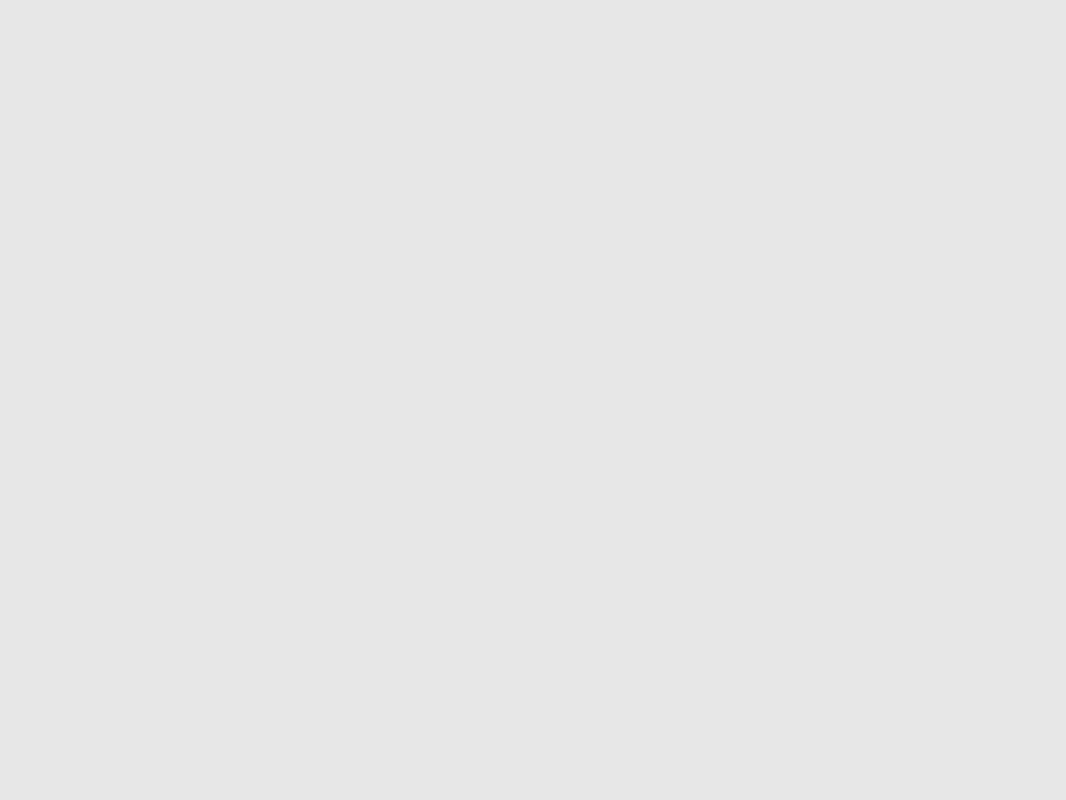
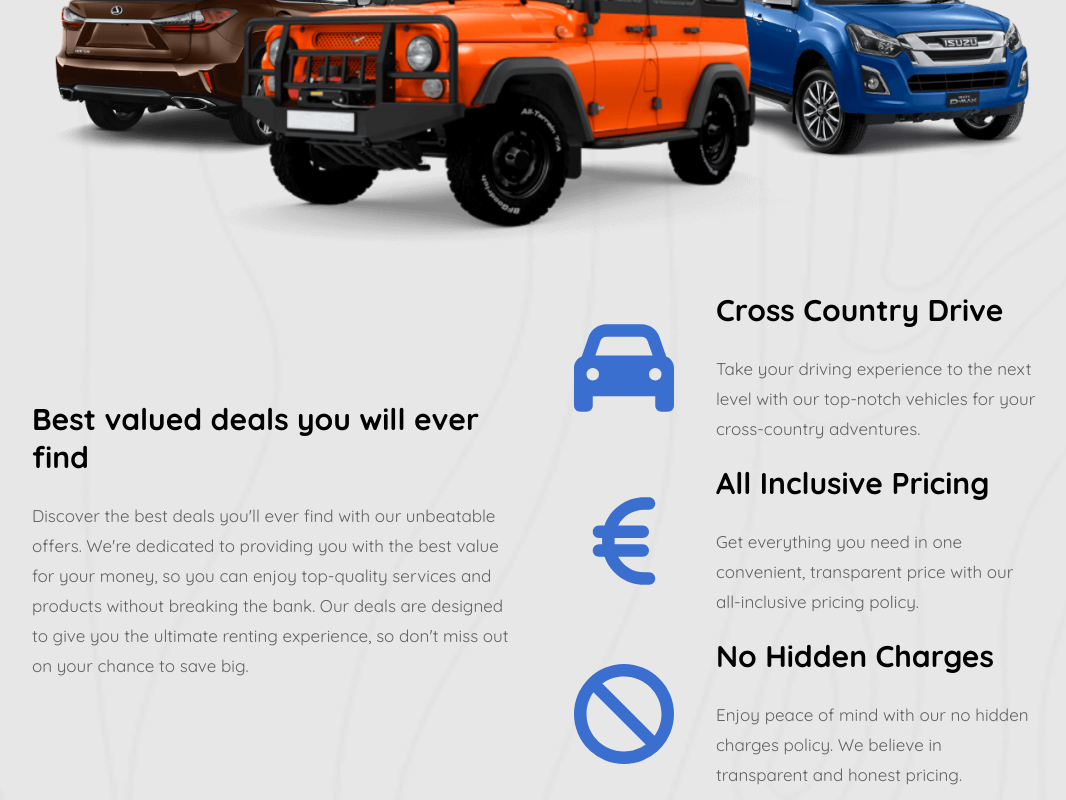
Before and after one commit to aldask/car-rental, a React (Create React App) app: page / in a window 1280 px wide. Shown: the part 2297-3097 px from the top of the page, without its empty margins (101-1167 px from the left). Before the commit the page ends 1969 px from the top, so only its background shows below. Built offline with nearby package versions, Linux system fonts and the light colour scheme.

Commit message:
Finished banner

```diff
--- a/src/App.css
+++ b/src/App.css
@@ -547,49 +547,61 @@ button.pressedCar {
 
 /* Banner section */
 
+
+.banner {
+  background-image: url("../src/images/bookingBC.png");
+  background-position: -225px 255px;
+  background-repeat: no-repeat;
+  background-size: cover;
+}
 .bannerBox {
   display: flex;
   flex-direction: column;
   align-items: center;
   justify-content: center;
-  margin-top: 8rem;
-  margin: 140px 250px;
-  margin-bottom: 150px;
+  margin-top: 10rem;
 }
 .whyChoose {
   display: flex;
   flex-direction: row;
   justify-content: space-between;
   align-items: center;
-  width: 90%;
+  width: 100%;
   gap: 50px;
 }
 .boxSide1 {
   display: flex;
   flex-direction: column;
-  width: 50%
+  width: 50%;
+  align-items: left;
 }
 .boxSide2 {
   display: flex;
   flex-direction: column;
-  width: 50%
+  width: 50%;
 }
 .insideBox {
   display: flex;
-  flex-direction: row;
   align-items: center;
   justify-content: space-evenly;
+  gap: 2rem;
   margin: 10px;
-  gap: 2rem;
+}
+.icons {
+  font-size: 100px;
+  color: rgb(59, 111, 207);
+  display: flex;
+  align-items: flex-start;
+  width: 100px;
+  height: 100px;
 }
 .insideBoxInside {
   display: flex;
   flex-direction: column;
-}
-.icons {
-  font-size: 100px;
-  color: rgb(59, 111, 207);
-  width: 75px;
+  align-items: flex-start;
+  justify-content: center;
+  margin-left: 10px;
+  flex: 1;
 }
 
 /* Reviews */
--- a/src/components/Banner.tsx
+++ b/src/components/Banner.tsx
@@ -1,42 +1,58 @@
-import { FontAwesomeIcon } from '@fortawesome/react-fontawesome';
-import { faCar, faEuroSign, faBan } from '@fortawesome/free-solid-svg-icons';
-import bannerPic from '../images/bannerPic.png'
+import { FontAwesomeIcon } from "@fortawesome/react-fontawesome";
+import { faCar, faEuroSign, faBan } from "@fortawesome/free-solid-svg-icons";
+import bannerPic from "../images/bannerPic.png";
 
 function Banner() {
   return (
     <>
-      <section className='bannerBox'>
-        <img src={bannerPic} alt='bannerPic'></img>
-        <div className='whyChoose'>
-          <div className='boxSide1'>
-            <h2>Best valued deals you will ever find</h2>
-            <p>Discover the best deals you'll ever find with our unbeatable offers.
-              We're dedicated to providing you with the best value for your money,
-              so you can enjoy top-quality services and products without breaking the bank.
-              Our deals are designed to give you the ultimate renting experience, so don't miss
-              out on your chance to save big.</p>
-          </div>
-          <div className='boxSide2'>
-            <div className='insideBox'>
-                <FontAwesomeIcon icon={faCar} className='icons' />
-                <div className='insideBoxInside'>
+      <section className="banner">
+        <div className="container">
+          <div className="bannerBox">
+            <img src={bannerPic} alt="bannerPic"></img>
+            <div className="whyChoose">
+              <div className="boxSide1">
+                <h2>Best valued deals you will ever find</h2>
+                <p>
+                  Discover the best deals you'll ever find with our unbeatable
+                  offers. We're dedicated to providing you with the best value
+                  for your money, so you can enjoy top-quality services and
+                  products without breaking the bank. Our deals are designed to
+                  give you the ultimate renting experience, so don't miss out on
+                  your chance to save big.
+                </p>
+              </div>
+              <div className="boxSide2">
+                <div className="insideBox">
+                  <FontAwesomeIcon icon={faCar} className="icons" />
+                  <div className="insideBoxInside">
                     <h2>Cross Country Drive</h2>
-                    <p>Take your driving experience to the next level with our top-notch vehicles for your cross-country adventures.</p>
+                    <p>
+                      Take your driving experience to the next level with our
+                      top-notch vehicles for your cross-country adventures.
+                    </p>
+                  </div>
                 </div>
-            </div>
-            <div className='insideBox'>
-                <FontAwesomeIcon icon={faEuroSign} className='icons' />
-                <div className='insideBoxInside'>
+                <div className="insideBox">
+                  <FontAwesomeIcon icon={faEuroSign} className="icons" />
+                  <div className="insideBoxInside">
                     <h2>All Inclusive Pricing</h2>
-                    <p>Get everything you need in one convenient, transparent price with our all-inclusive pricing policy.</p>
+                    <p>
+                      Get everything you need in one convenient, transparent
+                      price with our all-inclusive pricing policy.
+                    </p>
+                  </div>
                 </div>
-            </div>
-            <div className='insideBox'>
-                <FontAwesomeIcon icon={faBan} className='icons' />
-                <div className='insideBoxInside'>
+                <div className="insideBox align-top">
+                  <FontAwesomeIcon icon={faBan} className="icons" />
+                  <div className="insideBoxInside">
                     <h2>No Hidden Charges</h2>
-                    <p>Enjoy peace of mind with our no hidden charges policy. We believe in transparent and honest pricing.</p>
+                    <p>
+                      Enjoy peace of mind with our no hidden charges policy. We
+                      believe in transparent and honest pricing.
+                    </p>
+                  </div>
                 </div>
+              </div>
             </div>
           </div>
         </div>
--- a/src/pages/HomePage.tsx
+++ b/src/pages/HomePage.tsx
@@ -1,4 +1,3 @@
-import React, { useState } from "react";
 import Navbar from "../components/Navbar";
 import HeroSection from "../components/HeroSection";
 import Booking from "../components/Booking";
@@ -15,6 +14,7 @@ function HomePage() {
       <HeroSection />
       <Booking />
       <RentalFleet />
+      <Banner />
     </>
   );
 }
```
Also changed, not shown: src/images/bannerPic.png.
